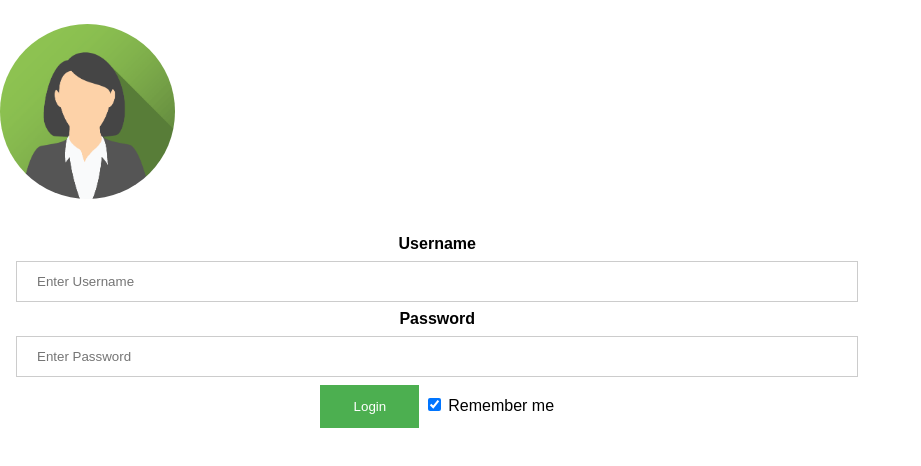
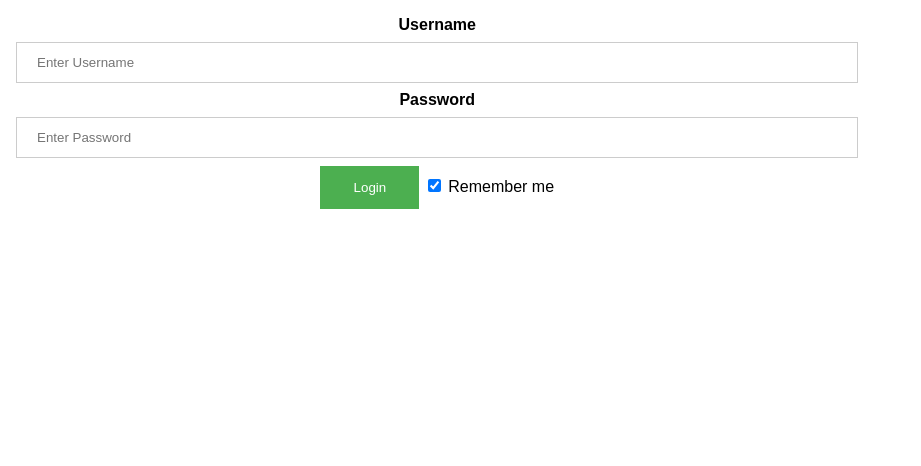
Before and after one commit to nikhilnanda02/nikhilnanda02.github.io, a plain HTML site: page index.html in a window 1280 px wide. Shown: the whole page, without its empty margins (0-921 px from the left). Drawn offline with nearby package versions, Linux system fonts and the light colour scheme.

Commit message:
Update index.html

```diff
--- a/index.html
+++ b/index.html
@@ -4,7 +4,7 @@
 <head>
     <meta charset="utf-8">
     <title>Hello World</title>
-    <link rel="manifest" href="/manifest.json">
+    <!-- <link rel="manifest" href="/manifest.json"> -->
     <link rel="stylesheet" href="css/style.css">
     <link rel="icon" href="favicon.ico" type="image/x-icon" />
     <link rel="apple-touch-icon" href="images/hello-icon-152.png">
@@ -25,9 +25,9 @@
 -->
 
     <div id="loginDiv">
-        <div class="imgcontainer">
+        <!-- <div class="imgcontainer">
             <img src="images/img_avatar2.png" alt="Avatar" class="avatar">
-        </div>
+        </div> -->
 
         <div class="container">
             <label for="uname"><b>Username</b></label>
```
